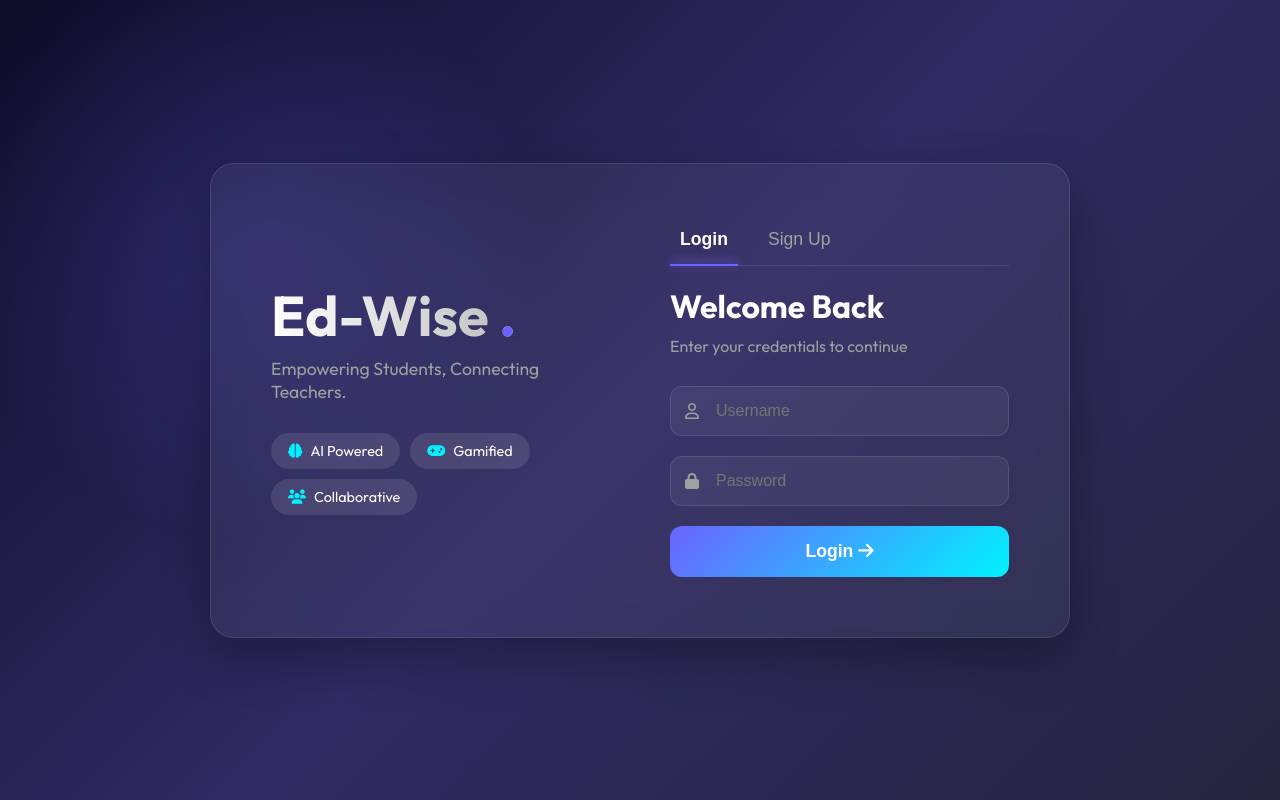
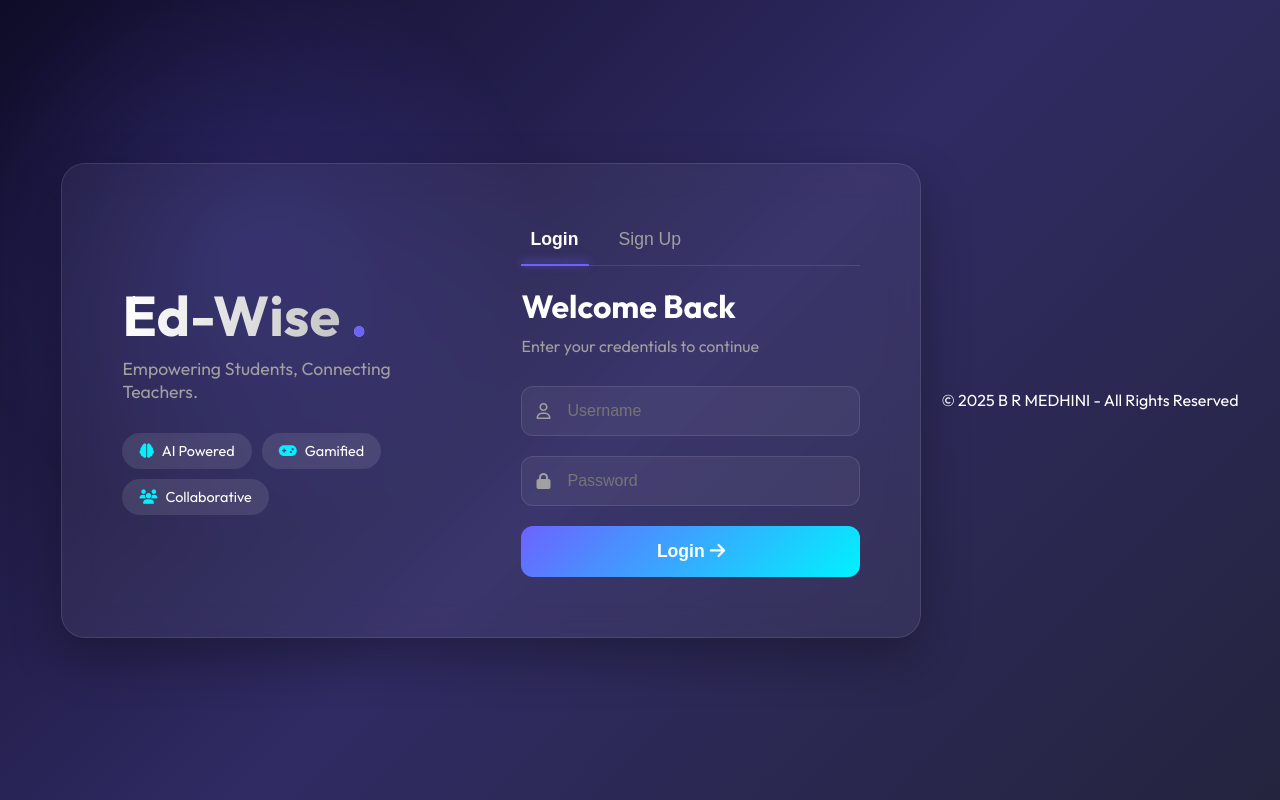
Before and after one commit to medhinibr/Ed-Wise, a plain HTML site: page index.html in a window 1280 px wide. Drawn offline with Linux system fonts and the light colour scheme.

Commit message:
Index
Added footer with copyright information.

```diff
--- a/index.html
+++ b/index.html
@@ -94,6 +94,10 @@
     </main>
 
     <script type="module" src="js/auth.js"></script>
+     <footer class="footer-fixed">
+    © 2025 B R MEDHINI - All Rights Reserved
+</footer>
 </body>
 
+
 </html>
```
